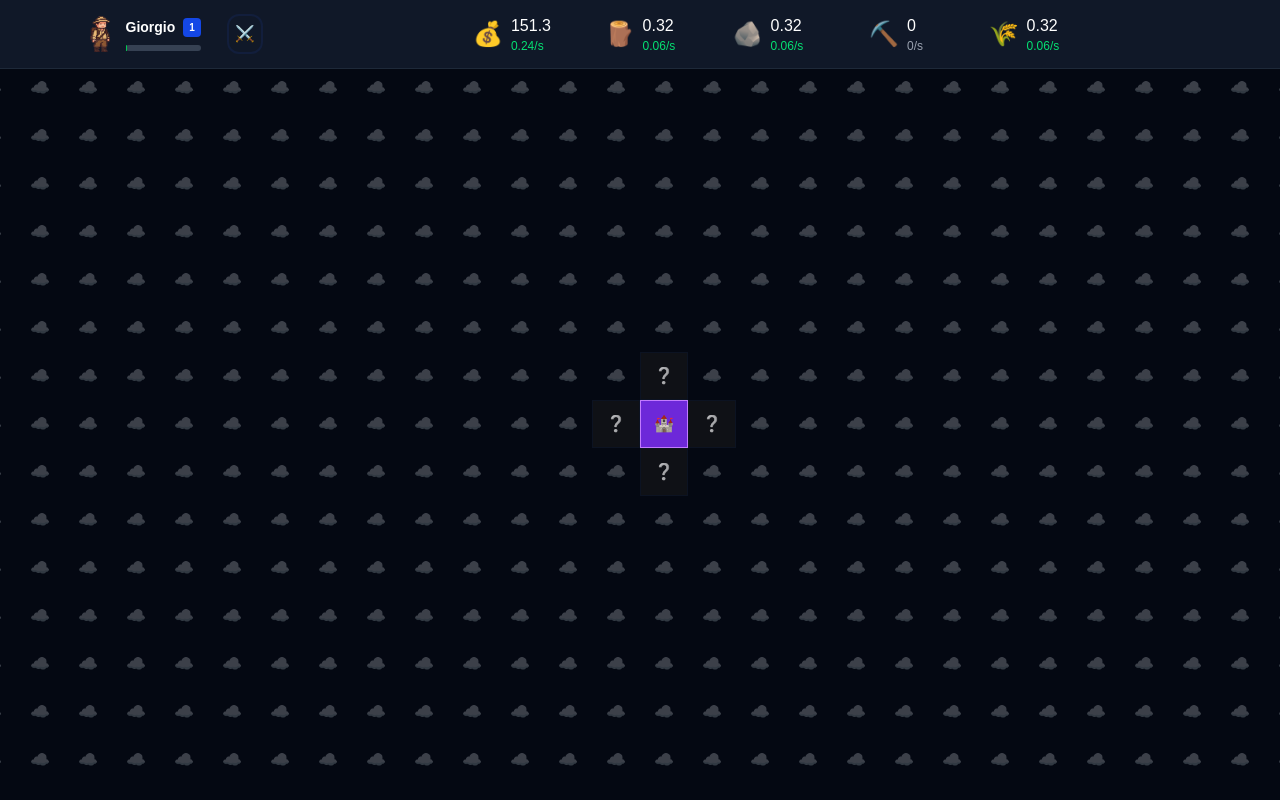
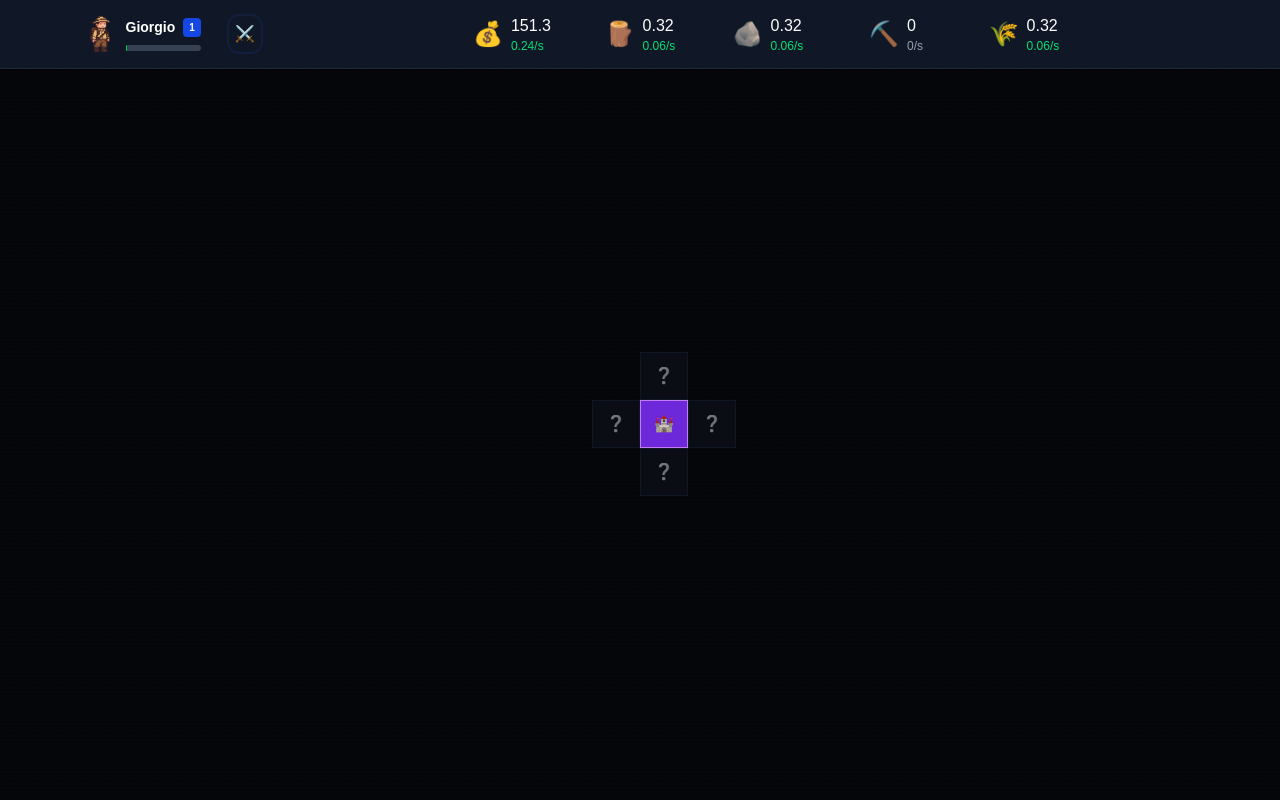
Before and after one commit to Aetherr-Agency/idlarz, a Next.js app: page / in a window 1280 px wide. Built offline with nearby package versions, Linux system fonts and the light colour scheme.

Commit message:
fix unexplored tiles

```diff
--- a/src/components/game/ResourceDisplay.tsx
+++ b/src/components/game/ResourceDisplay.tsx
@@ -41,7 +41,6 @@ const RESOURCE_INFO = {
 const ResourceDisplay: React.FC = () => {
 	const resources = useGameStore((state) => state.resources);
 	const resourceRates = useGameStore((state) => state.resourceRates);
-	const tiles = useGameStore((state) => state.tiles);
 	const level = useGameStore((state) => state.level);
 	const toggleCharacterWindow = useGameStore(
 		(state) => state.toggleCharacterWindow
@@ -63,28 +62,6 @@ const ResourceDisplay: React.FC = () => {
 		}
 		setPrevAvailablePoints(characterStats.availablePoints);
 	}, [characterStats.availablePoints, prevAvailablePoints, levelUpActive]);
-
-	// Find castle level
-	const castleLevel = React.useMemo(() => {
-		for (let y = 0; y < tiles.length; y++) {
-			for (let x = 0; x < tiles[y].length; x++) {
-				const tile = tiles[y][x];
-				if (tile.isOwned && tile.biome === 'castle' && tile.level) {
-					return tile.level;
-				}
-			}
-		}
-		return 1;
-	}, [tiles]);
-
-	const castleBonus = React.useMemo(() => {
-		return castleLevel > 1
-			? `Castle Level ${castleLevel} (+${(
-					(Math.pow(1.5, castleLevel - 1) - 1) *
-					100
-			  ).toFixed(0)}%)`
-			: null;
-	}, [castleLevel]);
 
 	return (
 		<div className='fixed top-0 left-0 right-0 z-50 bg-gray-900 bg-opacity-90 border-b border-gray-800'>
--- a/src/components/game/Tile.tsx
+++ b/src/components/game/Tile.tsx
@@ -210,15 +210,15 @@ const TileStatus = memo(
 			const canAfford = resources.gold >= cost;
 			return (
 				<div className='space-y-1'>
-					<div className='font-semibold text-gray-400 text-[13px] uppercase leading-4'>
-						Unexplored Land
+					<div className='text-blue-300 text-[12px] uppercase leading-4'>
+						🔎 Unexplored Land
 					</div>
 					<div className='text-sm font-bold text-[12px] mb-3'>
 						<span className={canAfford ? 'text-green-400' : 'text-red-400'}>
-							Cost: {cost} gold
+							{RESOURCE_ICONS.gold} Cost: {cost} gold
 						</span>
 					</div>
-					<div className='text-sm text-gray-400 text-[12px]'>
+					<div className='text-sm text-gray-400 text-[12px] text-center'>
 						Click to explore
 					</div>
 				</div>
@@ -294,12 +294,12 @@ const Tile: React.FC<TileProps> = ({ biome, isOwned, x, y, style, level }) => {
 				isOwned
 					? 'opacity-100'
 					: isAdjacent
-					? 'opacity-75 hover:opacity-100'
-					: 'opacity-25',
+					? 'opacity-50 hover:opacity-100'
+					: 'opacity-75',
 				!isOwned &&
 					isAdjacent && [
 						'hover:z-10 cursor-pointer',
-						'border border-gray-900',
+						'border border-gray-800',
 						canAfford ? 'hover:border-green-800' : 'hover:border-red-800',
 						!canAfford && 'cursor-not-allowed',
 					],
@@ -310,6 +310,11 @@ const Tile: React.FC<TileProps> = ({ biome, isOwned, x, y, style, level }) => {
 			style={{
 				...style,
 				backgroundColor,
+				...(!isOwned &&
+					!isAdjacent && {
+						background: `url('/fow.jpg') no-repeat`,
+						backgroundSize: '50px',
+					}),
 			}}
 			onClick={handleClick}
 			role='button'
@@ -325,7 +330,7 @@ const Tile: React.FC<TileProps> = ({ biome, isOwned, x, y, style, level }) => {
 					? BIOME_ICONS[BIOMES[biome].name as keyof typeof BIOME_ICONS]
 					: isAdjacent
 					? '❔'
-					: '☁️'}
+					: ''}
 			</div>
 
 			{(isOwned || isAdjacent) && (
--- a/src/hooks/useHydration.ts
+++ b/src/hooks/useHydration.ts
@@ -12,7 +12,7 @@ export const useHydration = () => {
 		const timer = setTimeout(() => {
 			setHydrated(true);
 			console.log('Hydration completed via timeout');
-    }, 1500); // 1.5 second timeout should be enough for most cases
+		}, 2500); // 2.5 second timeout should be enough for most cases
 
 		return () => clearTimeout(timer);
 	}, []);
```
Also changed, not shown: public/fow.jpg (added). Lines whose indentation alone changed are shown as unchanged.
